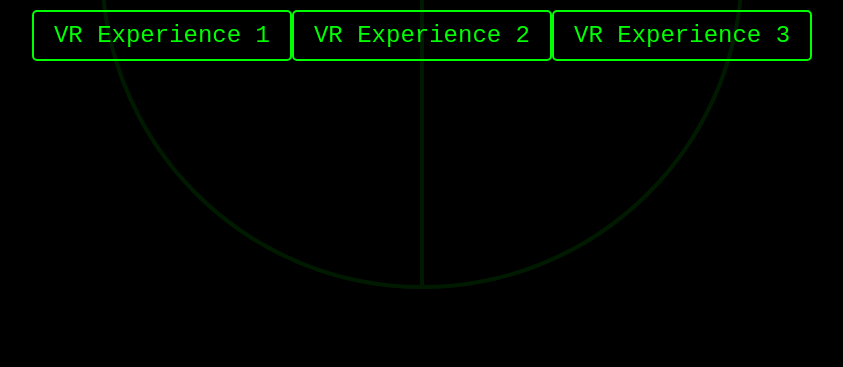
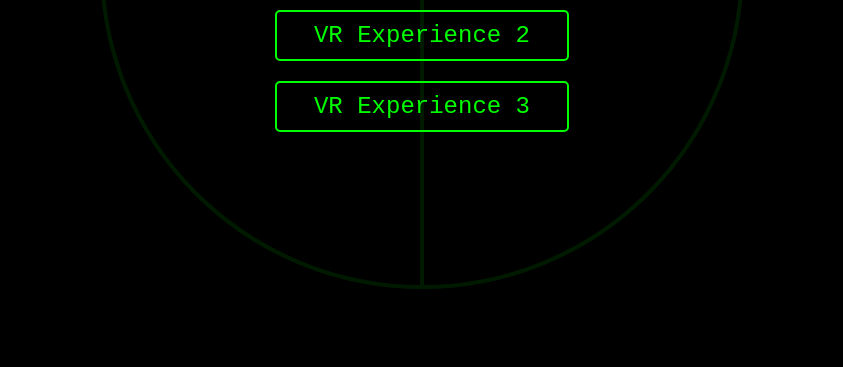
Before and after one commit to bux435x0/aidedvr, a plain HTML site: page index.html in a window 1280 px wide. Shown: the part 433-800 px from the top of the page, without its empty margins (218-1061 px from the left). Drawn offline with Linux system fonts and the light colour scheme.

Commit message:
button having a column

```diff
--- a/index.html
+++ b/index.html
@@ -27,7 +27,9 @@
         }
         .links {
             display: flex;
-            justify-content: space-around;
+            flex-direction: column;
+            align-items: center;
+            gap: 20px;
             margin-top: 30px;
         }
         a {
@@ -38,6 +40,10 @@
             border: 2px solid #0f0;
             border-radius: 5px;
             transition: all 0.3s ease;
+            width: 250px;
+            white-space: nowrap;
+            overflow: hidden;
+            text-overflow: ellipsis;
         }
         a:hover {
             background-color: #0f0;
```
